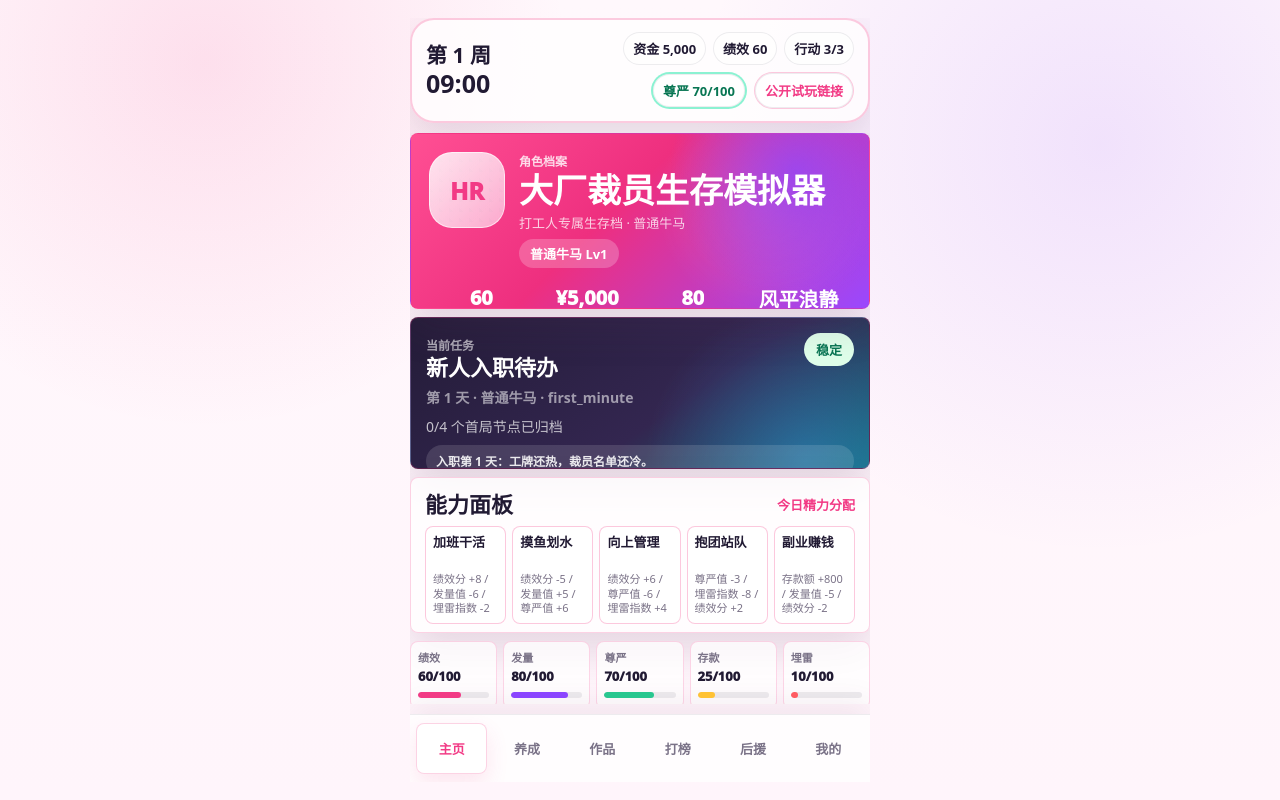
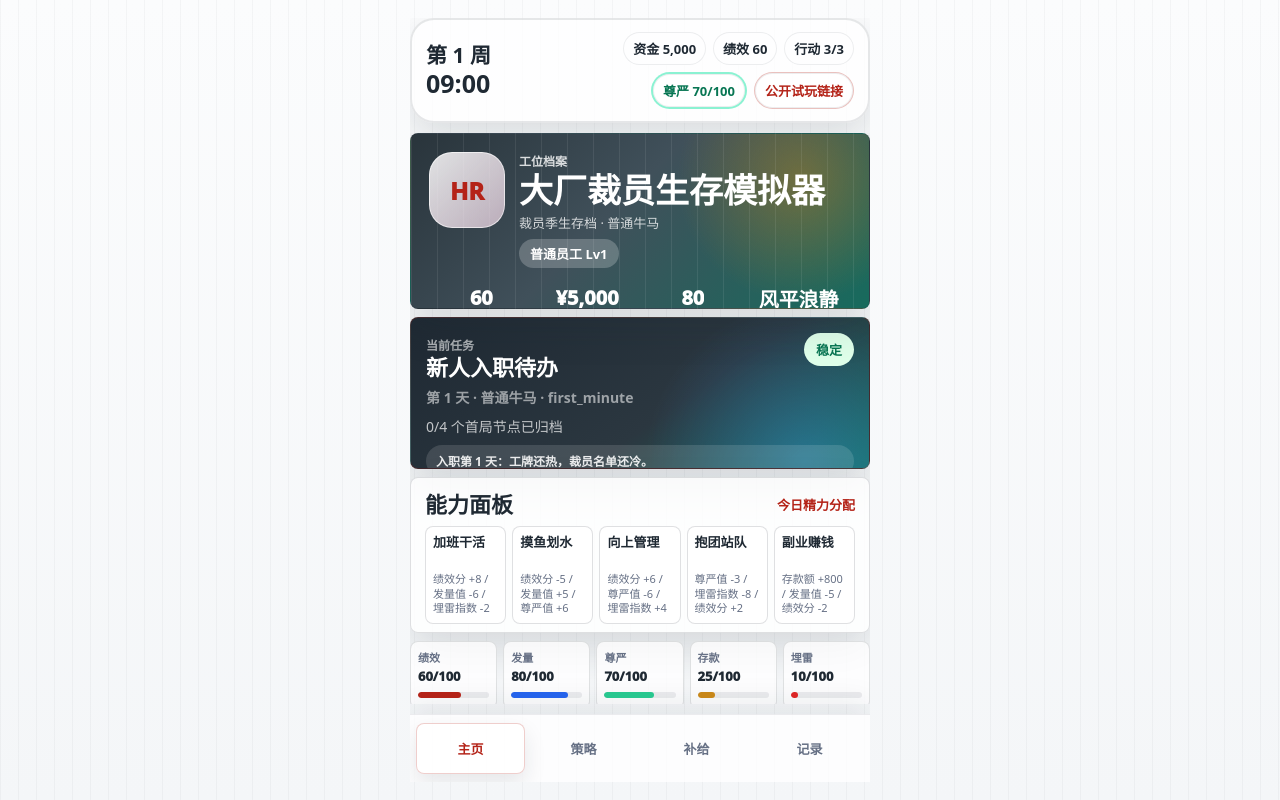
Before and after one commit to luyusheng995/layoff-survival-simulator, a website with bundled scripts: page index.html in a window 1280 px wide. Built offline with nearby package versions, Linux system fonts and the light colour scheme.

Commit message:
fix: align dashboard theme with layoff survival

````diff
--- /dev/null
+++ b/docs/superpowers/plans/2026-08-02-m26-layoff-theme-correction.md
@@ -0,0 +1,112 @@
+# M26 Layoff Theme Correction Implementation Plan
+
+> **For agentic workers:** REQUIRED SUB-SKILL: Use superpowers:subagent-driven-development (recommended) or superpowers:executing-plans to implement this plan task-by-task. Steps use checkbox (`- [ ]`) syntax for tracking.
+
+**Goal:** Replace off-theme idol/fan UI language and pink visuals with workplace survival naming and a corporate-risk palette.
+
+**Architecture:** Keep the existing `src/main.js` dashboard structure and `src/styles.css` fixed-viewport layout. Only change labels, secondary tab mapping, smoke expectations, palette variables, and QA evidence.
+
+**Tech Stack:** Vanilla JavaScript modules, CSS, Node `node:test`, existing CDP browser smoke script.
+
+## Global Constraints
+
+- Keep the public page URL unchanged.
+- Keep page-level vertical scrolling disabled in mobile smoke.
+- Preserve existing gameplay hooks: `[data-action]`, `[data-ad]`, `[data-copy-launch]`, `[data-choice]`, `[data-tab]`.
+- Do not introduce new runtime dependencies.
+
+---
+
+### Task 1: Theme Regression Test
+
+**Files:**
+- Modify: `tests/game.test.js`
+
+**Interfaces:**
+- Consumes: current `src/main.js` and `src/styles.css`.
+- Produces: a failing test that blocks off-theme vocabulary and pink primary color from returning.
+
+- [ ] **Step 1: Write the failing test**
+
+```js
+test('mobile dashboard copy and palette match the layoff survival theme', () => {
+  const main = readFileSync('src/main.js', 'utf8');
+  const styles = readFileSync('src/styles.css', 'utf8');
+  for (const offThemeText of ['养成', '作品', '打榜', '后援', '粉丝', '角色档案']) {
+    assert.equal(main.includes(offThemeText), false, offThemeText);
+  }
+  assert.equal(styles.includes('--pink'), false);
+  assert.equal(styles.includes('#f23a85'), false);
+  assert.ok(main.includes('工位档案'));
+  assert.ok(main.includes('策略'));
+  assert.ok(main.includes('补给'));
+  assert.ok(main.includes('记录'));
+});
+```
+
+- [ ] **Step 2: Run test to verify it fails**
+
+Run: `node --test tests/game.test.js`
+Expected: FAIL because old labels and pink variables exist.
+
+### Task 2: Copy And Navigation
+
+**Files:**
+- Modify: `src/main.js`
+- Modify: `scripts/browser-smoke.mjs`
+
+**Interfaces:**
+- Consumes: `activeTab`, secondary render functions, browser smoke text checks.
+- Produces: four tabs named `home`, `strategy`, `resources`, and `records`.
+
+- [ ] **Step 1: Replace labels**
+
+Change the main card to "工位档案" and the bottom nav to "主页 / 策略 / 补给 / 记录".
+
+- [ ] **Step 2: Remap secondary panels**
+
+Move difficulty and talents under "策略", ads and link sharing under "补给", and logs/endings/launch notes under "记录".
+
+- [ ] **Step 3: Update browser smoke**
+
+Change the role-card smoke text from "角色档案" to "工位档案" and require all four new tab hooks.
+
+### Task 3: Palette Correction
+
+**Files:**
+- Modify: `src/styles.css`
+
+**Interfaces:**
+- Consumes: existing class names.
+- Produces: a non-pink corporate-risk palette.
+
+- [ ] **Step 1: Replace variables**
+
+Remove `--pink`, `--pink-soft`, `--violet`, `#f23a85`, and the pink/purple gradients.
+
+- [ ] **Step 2: Apply new palette**
+
+Use graphite, muted green, risk red, amber, and off-white workspace background.
+
+- [ ] **Step 3: Fix bottom nav**
+
+Change the bottom nav grid from six equal columns to four equal columns.
+
+### Task 4: Verification And Publish
+
+**Files:**
+- Generated/updated: `docs/qa/m17-browser-smoke-report.md`
+- Generated/updated: `docs/qa/screenshots/m17-mobile.png`
+- Generated/updated: `docs/qa/screenshots/m17-desktop.png`
+
+**Interfaces:**
+- Consumes: existing test, playtest, browser smoke, and Pages package scripts.
+- Produces: deployed public page with the corrected theme.
+
+- [ ] **Step 1: Run verification**
+
+Run: `node --test`, `npm run playtest`, `npm run browser:smoke`, and `npm run pages:package`.
+
+- [ ] **Step 2: Publish**
+
+Commit changes and publish to GitHub Pages. Use GitHub CLI API fallback only if native git push cannot reach GitHub.
--- /dev/null
+++ b/docs/superpowers/specs/2026-08-02-m26-layoff-theme-correction-design.md
@@ -0,0 +1,31 @@
+# M26 Layoff Theme Correction Design
+
+## Goal
+
+Correct the single-screen dashboard so it reads as "big-tech layoff survival" instead of idol growth or fan support.
+
+## Approved Direction
+
+The user rejected bottom-nav labels like "养成", "作品", "打榜", and "后援", and rejected the pink palette as mismatched for a layoff survival game. The UI should keep the compact single-screen structure but use workplace survival language and a restrained corporate-risk palette.
+
+## Content Changes
+
+- Change "角色档案" to "工位档案".
+- Use four bottom tabs only: "主页", "策略", "补给", "记录".
+- Map secondary content by purpose:
+  - "策略": difficulty and talent setup.
+  - "补给": ad rewards and public play link.
+  - "记录": logs, ending gallery, launch notes, and latest feedback.
+- Remove idol/entertainment terms from the main UI: "养成", "作品", "打榜", "后援", "粉丝".
+
+## Visual Changes
+
+- Remove the pink/purple primary palette.
+- Use office and layoff-risk colors: off-white workspace background, graphite cards, muted green survival accents, red risk accents, and amber warning accents.
+- Keep the phone-like fixed viewport and no page-level vertical scrolling.
+
+## Testing
+
+- Add a regression test that fails if off-theme words return to `src/main.js`.
+- Add a regression test that fails if the old pink variable or hot pink hex returns to `src/styles.css`.
+- Keep browser smoke checks for no page-level vertical overflow and gameplay clickability.
--- a/scripts/browser-smoke.mjs
+++ b/scripts/browser-smoke.mjs
@@ -109,7 +109,7 @@ async function runViewportSmoke(debugPort, viewport) {
     await sleep(400);
 
     checks.push(await textCheck(client, '首屏标题', '大厂裁员生存模拟器'));
-    checks.push(await textCheck(client, '角色卡', '角色档案'));
+    checks.push(await textCheck(client, '工位档案', '工位档案'));
     checks.push(await textCheck(client, '当前任务卡', '当前任务'));
     checks.push(await textCheck(client, '能力面板', '能力面板'));
     checks.push(await textCheck(client, '上线分享', '公开试玩链接'));
@@ -129,8 +129,8 @@ async function runViewportSmoke(debugPort, viewport) {
     checks.push(await expressionCheck(
       client,
       '底部导航',
-      'Boolean(document.querySelector(`[data-tab="home"]`))',
-      '首页标签存在'
+      'Boolean(document.querySelector(`[data-tab="home"]`)) && Boolean(document.querySelector(`[data-tab="strategy"]`)) && Boolean(document.querySelector(`[data-tab="resources"]`)) && Boolean(document.querySelector(`[data-tab="records"]`))',
+      '主页、策略、补给、记录标签存在'
     ));
     checks.push(await expressionCheck(
       client,
--- a/src/main.js
+++ b/src/main.js
@@ -512,15 +512,15 @@ function renderCharacterCard() {
   ];
 
   return `
-    <section class="character-card" aria-label="角色档案">
+    <section class="character-card" aria-label="工位档案">
       <div class="avatar-mark" aria-hidden="true">
         <span>HR</span>
       </div>
       <div class="character-copy">
-        <span class="card-kicker">角色档案</span>
+        <span class="card-kicker">工位档案</span>
         <h1>大厂裁员生存模拟器</h1>
-        <p>打工人专属生存档 · ${difficultyLabel()}</p>
-        <b>${escapeHtml(selectedTalent?.label || '普通牛马 Lv1')}</b>
+        <p>裁员季生存档 · ${difficultyLabel()}</p>
+        <b>${escapeHtml(selectedTalent?.label || '普通员工 Lv1')}</b>
       </div>
       <div class="profile-grid">
         ${profileStats.map(([label, value]) => `
@@ -582,7 +582,7 @@ function renderMobileChoices() {
 
 function renderMobileChecklist(brief, funnel) {
   const tasks = brief.visible ? brief.tasks : [
-    { id: 'publish', label: funnel.primaryAd?.title || '发布 1 个作品', completed: false },
+    { id: 'daily-brief', label: funnel.primaryAd?.title || '处理 1 个事项', completed: false },
     { id: 'fans', label: funnel.primaryAd?.reward || '攒够下一次组织校准资源', completed: false },
     { id: 'actions', label: '完成 3 次行动', completed: state.energy === 0 },
     { id: 'checkpoint', label: `等到第 ${getNextCheckpoint(state.day).day} 天校准`, completed: false }
@@ -609,11 +609,11 @@ function renderMobileChecklist(brief, funnel) {
 
 function renderAbilityBars() {
   const abilities = [
-    ['绩效', state.stats.performance, '#f23a85'],
-    ['发量', state.stats.hair, '#8b45ff'],
+    ['绩效', state.stats.performance, '#b42318'],
+    ['发量', state.stats.hair, '#2563eb'],
     ['尊严', state.stats.dignity, '#28c78f'],
-    ['存款', Math.min(150, Math.round(state.stats.savings / 200)), '#ffc234'],
-    ['埋雷', state.hidden.landmine, '#ff5b61']
+    ['存款', Math.min(150, Math.round(state.stats.savings / 200)), '#c88719'],
+    ['埋雷', state.hidden.landmine, '#dc2626']
   ];
 
   return `
@@ -642,16 +642,14 @@ function renderHomeTab() {
 
 function renderSecondaryTabPanel() {
   const panels = {
-    growth: `${renderDifficultyPanel()}${renderTalentPanel()}`,
-    works: `${renderEndingGallery()}`,
-    rank: `${renderLogs()}`,
-    support: `${renderAds()}${renderLaunchStrip()}`,
-    mine: `${renderLaunchNotes()}${renderFeedback()}`
+    strategy: `${renderDifficultyPanel()}${renderTalentPanel()}`,
+    resources: `${renderAds()}${renderLaunchStrip()}`,
+    records: `${renderLogs()}${renderEndingGallery()}${renderLaunchNotes()}${renderFeedback()}`
   };
 
   return `
     <main class="secondary-tab-panel">
-      ${panels[activeTab] || panels.growth}
+      ${panels[activeTab] || panels.strategy}
     </main>
   `;
 }
@@ -659,11 +657,9 @@ function renderSecondaryTabPanel() {
 function renderBottomNav() {
   const tabs = [
     ['home', '主页'],
-    ['growth', '养成'],
-    ['works', '作品'],
-    ['rank', '打榜'],
-    ['support', '后援'],
-    ['mine', '我的']
+    ['strategy', '策略'],
+    ['resources', '补给'],
+    ['records', '记录']
   ];
 
   return `
--- a/src/styles.css
+++ b/src/styles.css
@@ -1,21 +1,21 @@
 :root {
   color-scheme: light;
-  --bg: #fff5fb;
+  --bg: #f4f6f8;
   --panel: rgba(255, 255, 255, 0.76);
-  --text: #211a33;
-  --muted: #7a7287;
-  --line: rgba(242, 58, 133, 0.22);
-  --pink: #f23a85;
-  --pink-soft: #ffe1ef;
-  --violet: #8b45ff;
-  --ink: #211a33;
-  --deep: #302445;
-  --mint: #72f0c8;
-  --sky: #3aa7ff;
-  --amber: #ffc234;
-  --danger: #ff5b61;
+  --text: #1f2933;
+  --muted: #667085;
+  --line: rgba(31, 41, 51, 0.14);
+  --accent: #176b5d;
+  --accent-soft: #dff4eb;
+  --risk: #b42318;
+  --ink: #1f2933;
+  --deep: #2b3740;
+  --mint: #64d9b2;
+  --sky: #2563eb;
+  --amber: #c88719;
+  --danger: #dc2626;
   --good: #16a06d;
-  --shadow: 0 18px 42px rgba(96, 48, 93, 0.16);
+  --shadow: 0 18px 42px rgba(31, 41, 51, 0.14);
   font-family: "Microsoft YaHei", "PingFang SC", system-ui, sans-serif;
 }
 
@@ -33,9 +33,8 @@ body {
 body {
   margin: 0;
   background:
-    radial-gradient(circle at 16% 8%, rgba(242, 58, 133, 0.13), transparent 28%),
-    radial-gradient(circle at 86% 18%, rgba(139, 69, 255, 0.12), transparent 32%),
-    linear-gradient(180deg, #fff8fc 0%, var(--bg) 100%);
+    linear-gradient(90deg, rgba(31, 41, 51, 0.035) 1px, transparent 1px) 0 0 / 18px 18px,
+    linear-gradient(180deg, #fbfcfd 0%, var(--bg) 100%);
   color: var(--text);
 }
 
@@ -78,7 +77,7 @@ button:disabled {
   grid-template-columns: minmax(88px, 0.34fr) minmax(0, 1fr);
   gap: 10px;
   align-items: center;
-  border: 2px solid rgba(242, 58, 133, 0.26);
+  border: 2px solid rgba(31, 41, 51, 0.11);
   border-radius: 24px;
   background: rgba(255, 255, 255, 0.74);
   box-shadow: var(--shadow);
@@ -124,7 +123,7 @@ button:disabled {
   color: var(--ink);
   font-size: 13px;
   font-weight: 900;
-  box-shadow: inset 0 0 0 1px rgba(33, 26, 51, 0.08);
+  box-shadow: inset 0 0 0 1px rgba(31, 41, 51, 0.08);
 }
 
 .status-pills .health-pill {
@@ -134,8 +133,8 @@ button:disabled {
 
 .status-copy-button {
   min-height: auto;
-  border-color: rgba(242, 58, 133, 0.28);
-  color: var(--pink);
+  border-color: rgba(180, 35, 24, 0.28);
+  color: var(--risk);
 }
 
 .dashboard-home {
@@ -171,11 +170,11 @@ button:disabled {
   grid-template-columns: 78px minmax(0, 1fr);
   grid-template-rows: auto 1fr auto;
   gap: 8px 12px;
-  border: 1px solid rgba(242, 58, 133, 0.2);
+  border: 1px solid rgba(31, 41, 51, 0.16);
   background:
-    radial-gradient(circle at 84% 22%, rgba(139, 69, 255, 0.72), transparent 31%),
-    radial-gradient(circle at 78% 40%, rgba(255, 255, 255, 0.13), transparent 30%),
-    linear-gradient(135deg, #ff4f93 0%, #ee2f7f 44%, #9948ff 100%);
+    linear-gradient(90deg, rgba(255, 255, 255, 0.08) 1px, transparent 1px) 0 0 / 26px 26px,
+    radial-gradient(circle at 85% 26%, rgba(200, 135, 25, 0.42), transparent 30%),
+    linear-gradient(135deg, #29343b 0%, #40505a 44%, #176b5d 100%);
   color: #fff;
   padding: 18px 18px 14px;
 }
@@ -189,8 +188,8 @@ button:disabled {
   border-radius: 23px;
   background:
     linear-gradient(135deg, rgba(255, 255, 255, 0.86), rgba(255, 226, 242, 0.66)),
-    linear-gradient(45deg, rgba(33, 26, 51, 0.08) 25%, transparent 25%) 0 0 / 10px 10px;
-  color: var(--pink);
+    linear-gradient(45deg, rgba(31, 41, 51, 0.08) 25%, transparent 25%) 0 0 / 10px 10px;
+  color: var(--risk);
   font-weight: 1000;
   font-size: 24px;
   box-shadow: inset 0 0 0 1px rgba(255, 255, 255, 0.62);
@@ -265,10 +264,10 @@ button:disabled {
   min-height: 0;
   overflow: auto;
   overscroll-behavior: contain;
-  border: 1px solid rgba(242, 58, 133, 0.28);
+  border: 1px solid rgba(180, 35, 24, 0.24);
   background:
     radial-gradient(circle at 86% 96%, rgba(58, 167, 255, 0.34), transparent 38%),
-    linear-gradient(145deg, #241c38 0%, #332650 58%, #176a78 100%);
+    linear-gradient(145deg, #1f2933 0%, #2b3740 58%, #176b5d 100%);
   color: #fff;
   padding: 15px;
 }
@@ -382,7 +381,7 @@ button:disabled {
 .ability-panel {
   min-height: 0;
   overflow: hidden;
-  border: 1px solid rgba(242, 58, 133, 0.28);
+  border: 1px solid rgba(31, 41, 51, 0.13);
   background: rgba(255, 255, 255, 0.76);
   padding: 12px;
 }
@@ -396,7 +395,7 @@ button:disabled {
 }
 
 .panel-title-row span {
-  color: var(--pink);
+  color: var(--risk);
   font-weight: 900;
   font-size: 13px;
 }
@@ -427,7 +426,7 @@ button:disabled {
 .action-button {
   min-height: 86px;
   overflow: hidden;
-  border-color: rgba(242, 58, 133, 0.28);
+  border-color: rgba(31, 41, 51, 0.14);
   background: rgba(255, 255, 255, 0.9);
   padding: 8px 7px;
 }
@@ -467,7 +466,7 @@ button:disabled {
 
 .growth-strip span {
   min-width: 0;
-  border: 1px solid rgba(242, 58, 133, 0.2);
+  border: 1px solid rgba(31, 41, 51, 0.13);
   border-radius: 8px;
   background: rgba(255, 255, 255, 0.76);
   padding: 7px;
@@ -511,12 +510,12 @@ button:disabled {
 .bottom-nav {
   min-height: 68px;
   display: grid;
-  grid-template-columns: repeat(6, minmax(0, 1fr));
+  grid-template-columns: repeat(4, minmax(0, 1fr));
   gap: 4px;
   border-top: 1px solid rgba(33, 26, 51, 0.08);
   background: rgba(255, 255, 255, 0.76);
   padding: 8px 6px;
-  box-shadow: 0 -12px 30px rgba(96, 48, 93, 0.08);
+  box-shadow: 0 -12px 30px rgba(31, 41, 51, 0.08);
 }
 
 .bottom-nav button {
@@ -530,10 +529,10 @@ button:disabled {
 }
 
 .bottom-nav button.active {
-  border: 1px solid rgba(242, 58, 133, 0.22);
+  border: 1px solid rgba(180, 35, 24, 0.22);
   background: rgba(255, 255, 255, 0.72);
-  color: var(--pink);
-  box-shadow: 0 10px 22px rgba(242, 58, 133, 0.12);
+  color: var(--risk);
+  box-shadow: 0 10px 22px rgba(31, 41, 51, 0.1);
 }
 
 .secondary-tab-panel {
@@ -567,7 +566,7 @@ button:disabled {
 .launch-kicker,
 .funnel-kicker,
 .event-type {
-  color: var(--pink);
+  color: var(--risk);
 }
 
 .launch-strip strong,
@@ -632,8 +631,8 @@ button:disabled {
 }
 
 .ad-placement.recommended {
-  border-color: rgba(242, 58, 133, 0.42);
-  background: rgba(255, 225, 239, 0.72);
+  border-color: rgba(180, 35, 24, 0.32);
+  background: rgba(255, 242, 239, 0.72);
 }
 
 .ad-placement.locked,
@@ -755,8 +754,8 @@ button:disabled {
 }
 
 .primary-button {
-  border-color: var(--pink);
-  background: var(--pink);
+  border-color: var(--risk);
+  background: var(--risk);
   color: #fff;
   padding: 10px 14px;
   font-weight: 900;
@@ -777,7 +776,7 @@ button:disabled {
   position: relative;
   overflow: hidden;
   margin: 14px 0;
-  border: 1px solid rgba(242, 58, 133, 0.32);
+  border: 1px solid rgba(180, 35, 24, 0.26);
   border-radius: 8px;
   background: #fff8fc;
   padding: 14px;
@@ -816,9 +815,9 @@ button:disabled {
   top: 14px;
   right: 12px;
   transform: rotate(8deg);
-  border: 2px solid var(--pink);
+  border: 2px solid var(--risk);
   border-radius: 6px;
-  color: var(--pink);
+  color: var(--risk);
   padding: 6px 8px;
   font-size: 12px;
   font-weight: 900;
````
Also changed, not shown: docs/qa/m17-browser-smoke-report.md (+6 -6 lines), tests/game.test.js (+15 -1 lines), docs/qa/screenshots/m17-desktop.png, docs/qa/screenshots/m17-mobile.png.
